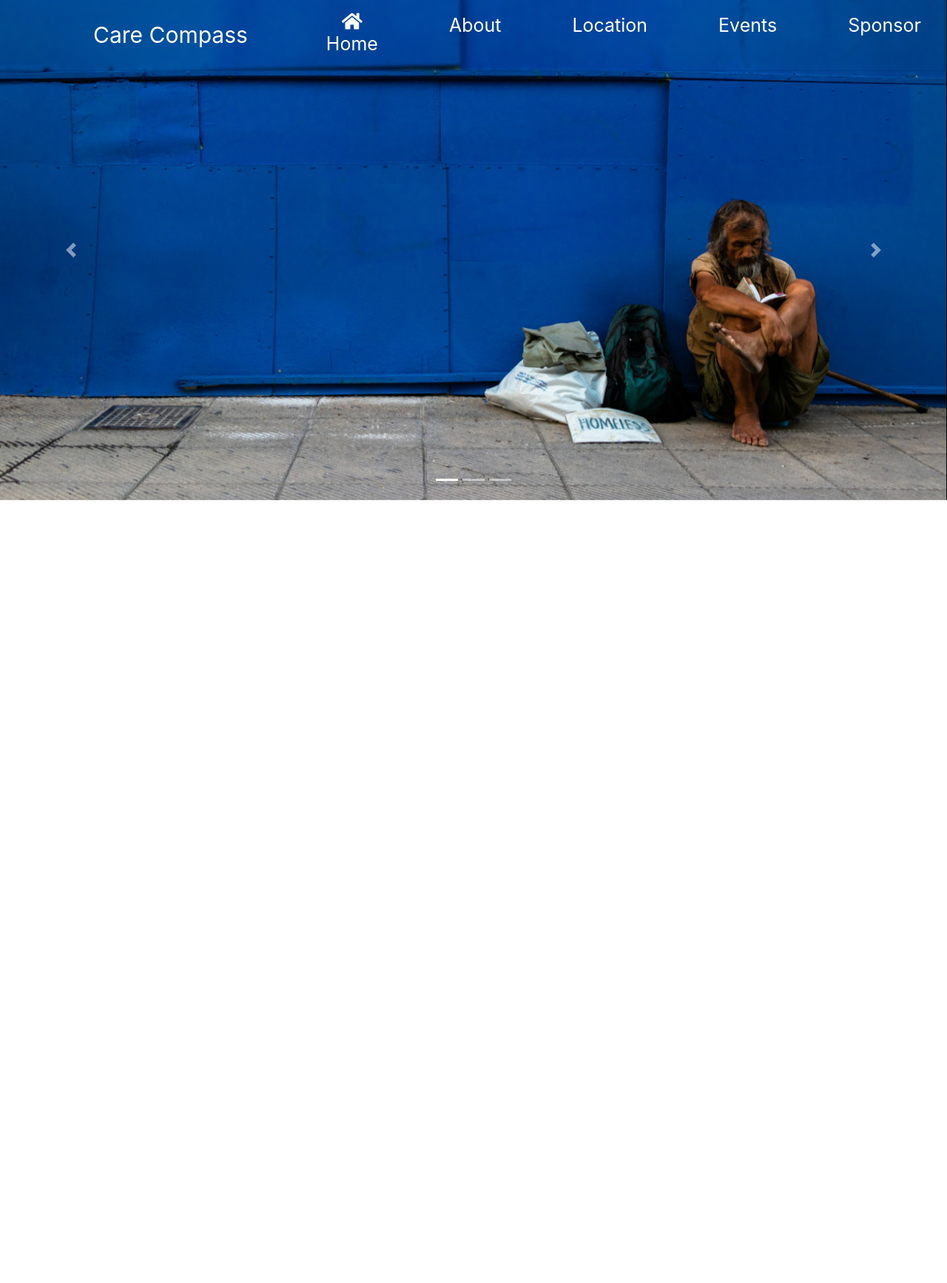
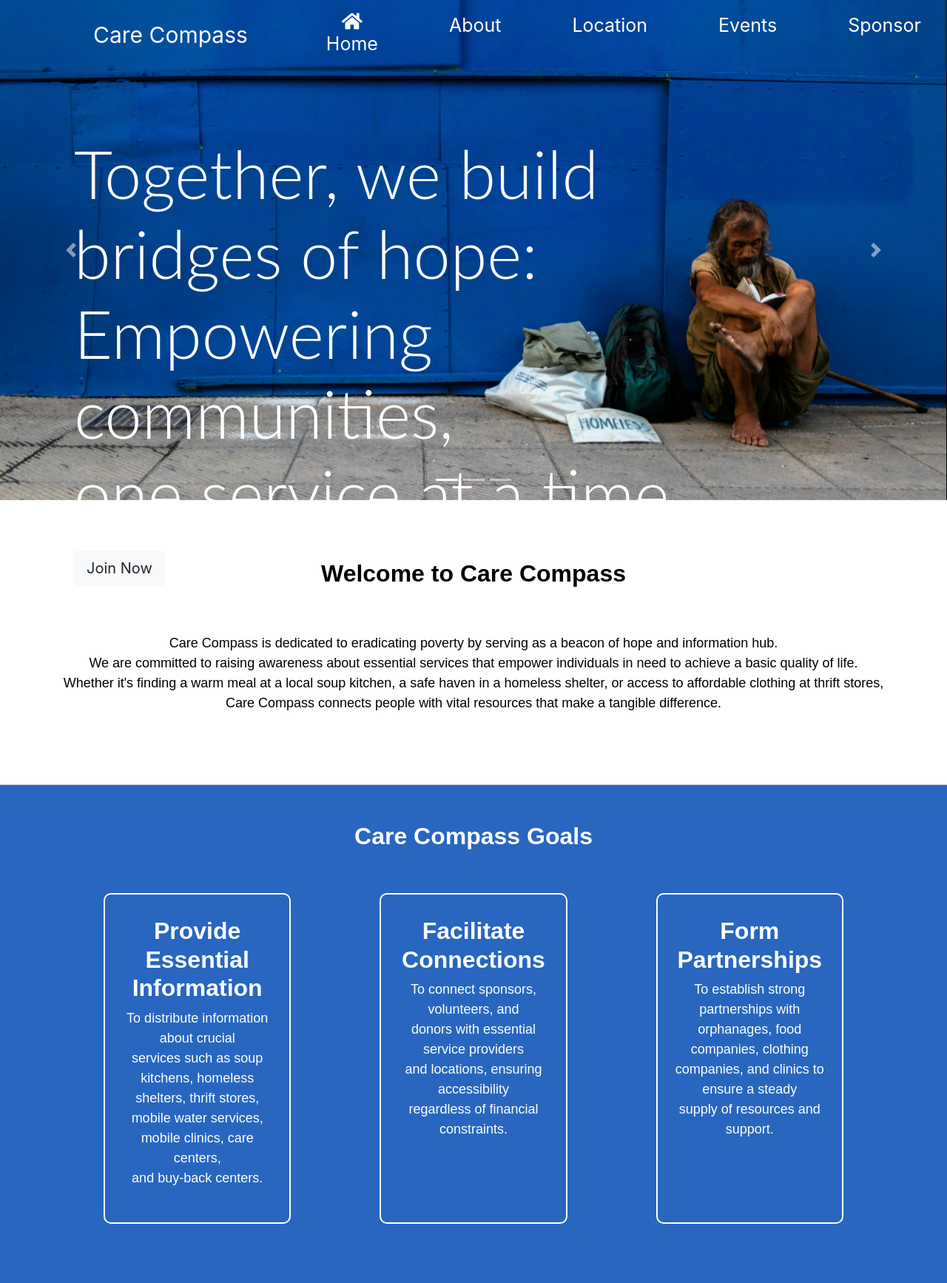
Before and after one commit to AphiweMsabs/Care-Compass, a Python web app: template Website/templates/index.html in a window 1280 px wide. Shown: the whole page at 74% size. Before the commit the page ends 676 px from the top, so only its background shows below. Run offline with Jinja, Linux system fonts and the light colour scheme; the template is opened without the code that fills it, so the values that code supplies are empty; some libraries are stand-ins or nearby versions.

Commit message:
About section info added

```diff
--- a/Website/templates/index.html
+++ b/Website/templates/index.html
@@ -6,6 +6,14 @@
 
 
 {% block body %}
+<div class="carousel-caption text-left">
+    <h2 class="text-white mb-4 lato-regular">
+        Together, we build<br> bridges of hope:<br>
+        Empowering communities,<br> one service at a time.
+    </h2>
+    <a href="#" class="btn btn-light btn-lg">Join Now</a>
+</div>
+
 <div id="imageCarousel" class="carousel slide" data-ride="carousel">
     <ol class="carousel-indicators">
         <li data-target="#imageCarousel" data-slide-to="0" class="active"></li>
@@ -20,7 +28,7 @@
             <img class="d-block w-100" src="{{ url_for('static', filename='img/poverty2.png') }}" alt="Second slide">
         </div>
         <div class="carousel-item">
-            <img class="d-block w-100" src="{{ url_for('static', filename='img/poverty3.png') }}" alt="Third slide">
+            <img class="d-block w-100" src="{{ url_for('static', filename='img/pov1.jpeg') }}" alt="Third slide">
         </div>
     </div>
     <a class="carousel-control-prev" href="#imageCarousel" role="button" data-slide="prev">
@@ -33,4 +41,49 @@
     </a>
 </div>
 
+
+<div class="about-section">
+
+    <div class="first-half poppins-regula ">
+        <h2 class ="poppins-bold">Welcome to Care Compass</h2><br><br>
+        <p>
+            Care Compass is dedicated to eradicating poverty by serving as a beacon of hope and information hub. <br>
+            We are committed to raising awareness about essential services that empower individuals in need to achieve a basic quality of life.<br>
+             Whether it's finding a warm meal at a local soup kitchen, a safe haven in a homeless shelter, or access to affordable clothing at thrift stores,<br>
+              Care Compass connects people with vital resources that make a tangible difference.
+        </p>
+    </div>
+    <div class="goals-heading text-center poppins">
+        <h2 class ="poppins-bold">Care Compass Goals</h2>
+    </div>
+    <div class="second-half poppins-regula">
+        <div class="goal-box">
+            <h4 class ="poppins-bold">Provide Essential Information</h4>
+            <p>To distribute information about crucial <br>
+                services such as soup kitchens, homeless <br>
+                shelters, thrift stores, mobile water services, <br>
+                mobile clinics, care centers, <br>
+                 and buy-back centers.<br></p>
+        </div>
+
+
+        <div class="goal-box">
+
+            <h4 class ="poppins-bold">Facilitate <br>Connections</h4>
+            <p>To connect sponsors, volunteers, and <br>
+                donors with essential service providers <br>
+                and locations, ensuring accessibility <br>
+                regardless of financial constraints.</p>
+        </div>
+
+        <div class="goal-box">
+            <h4 class ="poppins-bold">Form <br>Partnerships</h4>
+            <p>To establish strong partnerships with <br>
+                orphanages, food companies, clothing <br>
+                companies, and clinics to ensure a steady <br>
+                supply of resources and support.</p>
+        </div>
+    </div>
+</div>
+
 {% endblock %}
```
